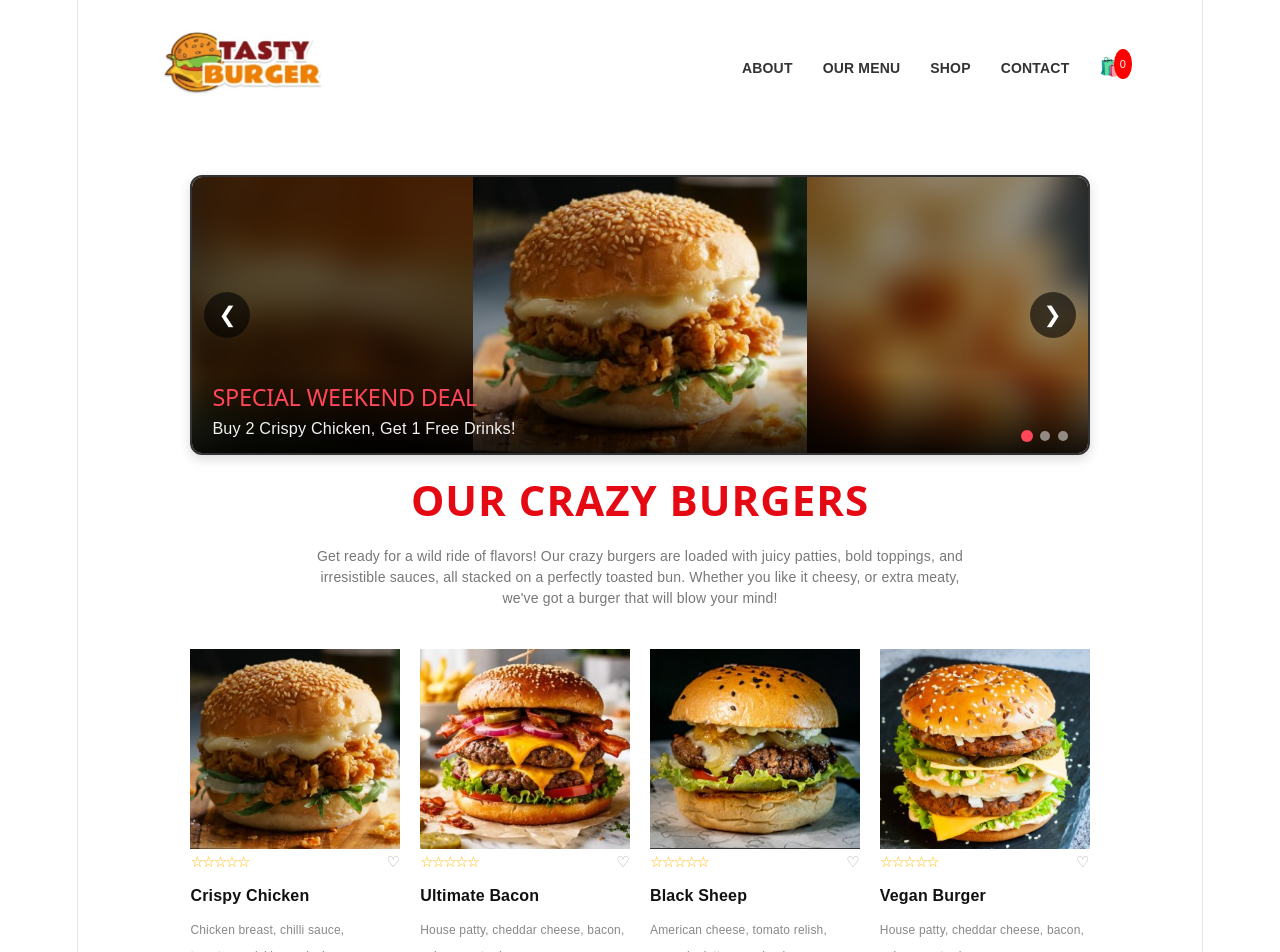
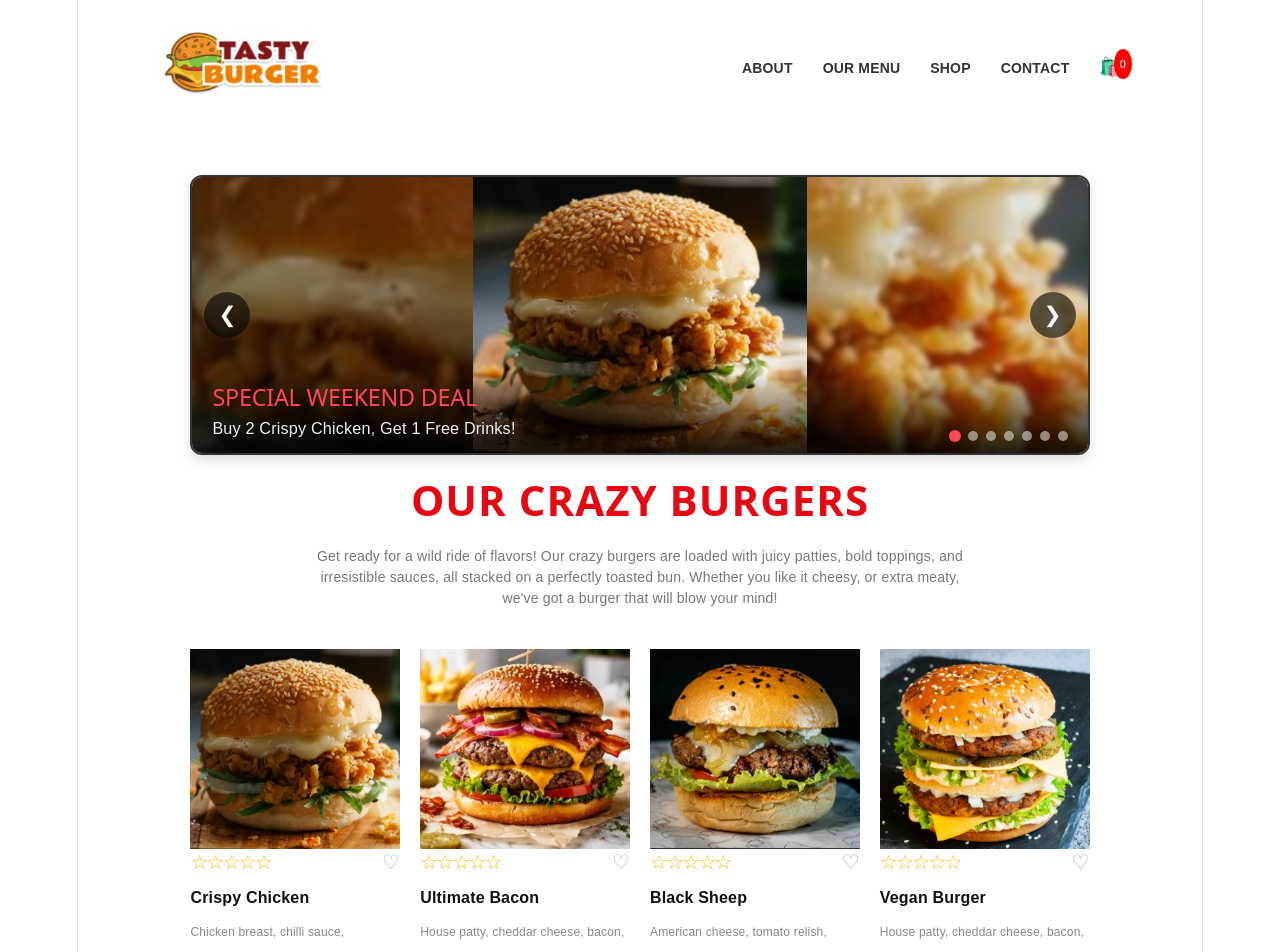
Before and after one commit to lasalamiatrisha/tasty-burger-shop, a React (Vite) app: page / in a window 1280 px wide. Shown: the top 952 px of the page. Built offline with nearby package versions, Linux system fonts and the light colour scheme.

Commit message:
update product images, promo slider, and menu details

```diff
--- a/src/App.css
+++ b/src/App.css
@@ -119,16 +119,16 @@ nav a {
 /* Star Rating & Heart Icon */
 .stars {
   color: #ffb400;
-  font-size: 15px;
+  font-size: 20px;
   display: block;
   position: relative;
-  margin-bottom: 8px;
+  margin-bottom: 10px;
 }
 
 .stars span:not(.heart) {
   cursor: pointer;
   color: #ffb703;
-  font-size: 15px;
+  font-size: 20px;
   user-select: none;
   margin-right: -2px;
 }
@@ -139,7 +139,7 @@ nav a {
   position: absolute;
   right: 0;
   top: 0;
-  font-size: 15px;
+  font-size: 20px;
   user-select: none;
   transition: color 0.2s ease, transform 0.1s ease;
 }
@@ -451,7 +451,7 @@ nav a {
   bottom: -10%;
   background-size: cover;
   background-position: center;
-  filter: blur(15px) brightness(0.6);
+  filter: blur(2px) brightness(0.9);
   transform: scale(1.1); /* Prevents white edges when blurred */
   z-index: 1;
 }
--- a/src/App.tsx
+++ b/src/App.tsx
@@ -39,6 +39,29 @@ const PROMO_SLIDES: Slide[] = [
     subtitle: 'Try our Black Sheep with fresh avocado relish!',
     image: burger3,
   },
+  {id: 5,
+    title: 'DOUBLE CHEESEBURGER CRAZE',
+    subtitle: 'Double beef patty, extra cheddar cheese, pickles, and mustard!',
+    image: burger5,
+  },
+  {
+    id: 6,
+    title: 'SPICY JALAPEÑO KICK',
+    subtitle: 'Grilled patty, pepper jack cheese, jalapeños, and spicy mayo.',
+    image: burger6,
+  },
+  {
+    id: 7,
+    title: 'MUSHROOM SWISS MELT',
+    subtitle: 'Beef patty, Swiss cheese, sautéed mushrooms, and garlic aioli.',
+    image: burger7,
+  },
+  {
+    id: 8,
+    title: 'SMOKY BBQ PULLED PORK',
+    subtitle: 'Slow-cooked pulled pork, BBQ sauce, and crispy onion rings.',
+    image: burger8,
+  }
 ]
 
 function ImageSlider({ slides }: { slides: Slide[] }) {
@@ -250,6 +273,22 @@ function App() {
             <div className="menu-item-detail">
               <h4>4. Vegan Burger — ৳99.25</h4>
               <p>100% plant-based patty, vegan cheddar cheese, savory vegan bacon bits, onions, and mustard sauce.</p>
+            </div>
+            <div className="menu-item-detail">
+           <h4>5. Double Cheeseburger — ৳119.50</h4>
+              <p>Double beef patty, extra cheddar cheese, pickles, and mustard.</p>
+            </div>
+            <div className="menu-item-detail">
+              <h4>6. Spicy Jalapeño — ৳89.00</h4>
+              <p>Grilled patty, pepper jack cheese, jalapeños, and spicy mayo.</p>
+            </div>
+            <div className="menu-item-detail">
+              <h4>7. Mushroom Swiss — ৳109.99</h4>
+              <p>Beef patty, Swiss cheese, sautéed mushrooms, and garlic aioli.</p>
+            </div>
+            <div className="menu-item-detail">
+              <h4>8. BBQ Pulled Pork — ৳125.50</h4>
+              <p>Smoky pulled pork, BBQ sauce, crispy onion rings, and coleslaw.</p>
             </div>
           </div>
         )
```
